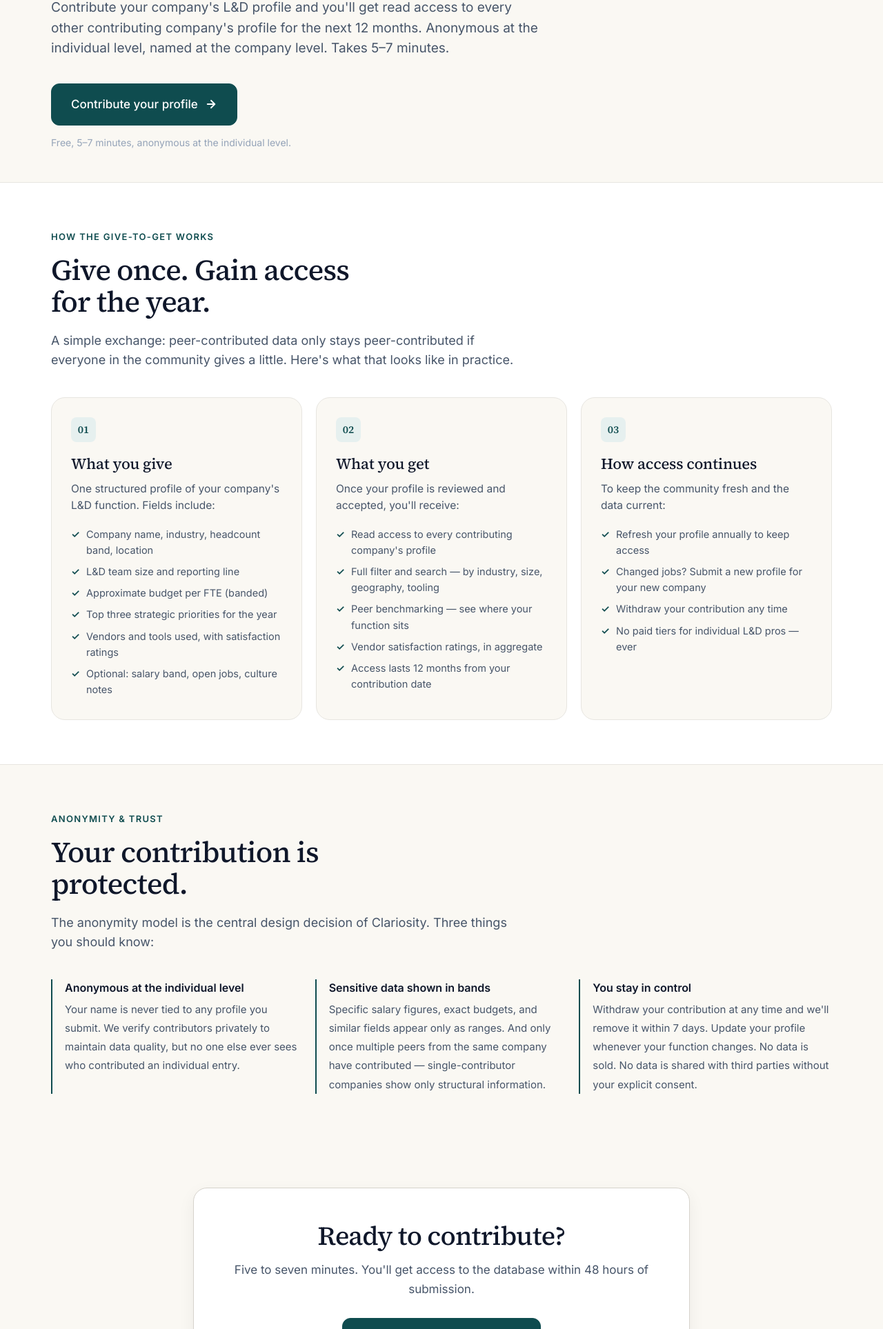
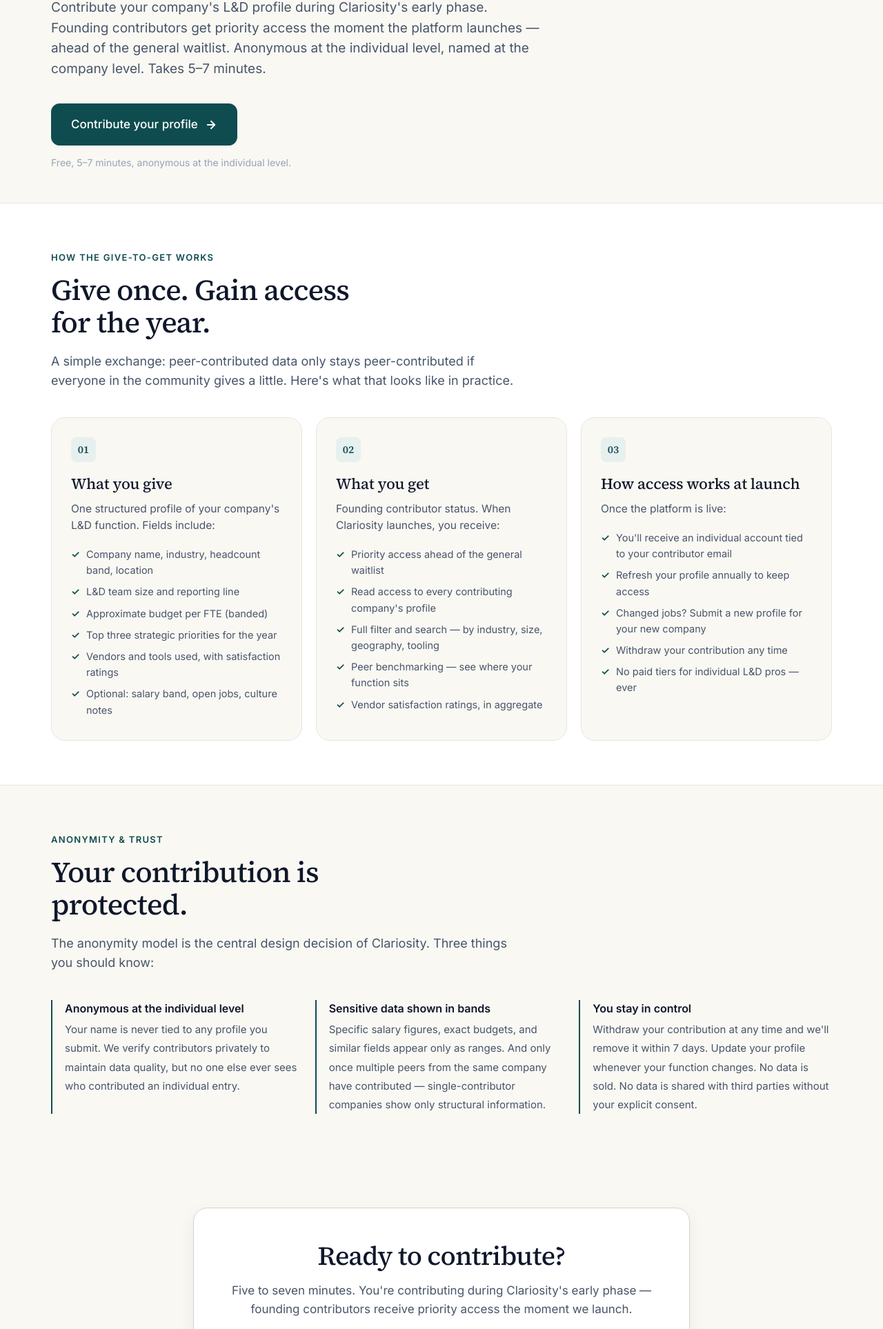
Before and after one commit to wackywizard-bit/clariosity-site, a plain HTML site: page contribute.html in a window 1280 px wide. Shown: the part 407-2334 px from the top of the page at 69% size. Drawn offline with Linux system fonts and the light colour scheme.

Commit message:
Add files via upload

```diff
--- a/contribute.html
+++ b/contribute.html
@@ -139,7 +139,7 @@
     <div class="container">
       <span class="eyebrow">Contribute your profile</span>
       <h1 class="page-title">Share your profile. Unlock the <em>database</em>.</h1>
-      <p class="page-lede">Contribute your company's L&amp;D profile and you'll get read access to every other contributing company's profile for the next 12 months. Anonymous at the individual level, named at the company level. Takes 5–7 minutes.</p>
+      <p class="page-lede">Contribute your company's L&amp;D profile during Clariosity's early phase. Founding contributors get priority access the moment the platform launches — ahead of the general waitlist. Anonymous at the individual level, named at the company level. Takes 5–7 minutes.</p>
       <a href="https://tally.so/r/VLvLdj" class="hero-cta" target="_blank" rel="noopener">
         Contribute your profile
         <svg width="18" height="18" viewBox="0 0 24 24" fill="none" stroke="currentColor" stroke-width="2.5" stroke-linecap="round" stroke-linejoin="round"><line x1="5" y1="12" x2="19" y2="12"/><polyline points="12 5 19 12 12 19"/></svg>
@@ -176,21 +176,22 @@
         <div class="step-card">
           <span class="step-num">02</span>
           <h3>What you get</h3>
-          <p>Once your profile is reviewed and accepted, you'll receive:</p>
+          <p>Founding contributor status. When Clariosity launches, you receive:</p>
           <ul>
+            <li>Priority access ahead of the general waitlist</li>
             <li>Read access to every contributing company's profile</li>
             <li>Full filter and search — by industry, size, geography, tooling</li>
             <li>Peer benchmarking — see where your function sits</li>
             <li>Vendor satisfaction ratings, in aggregate</li>
-            <li>Access lasts 12 months from your contribution date</li>
           </ul>
         </div>
 
         <div class="step-card">
           <span class="step-num">03</span>
-          <h3>How access continues</h3>
-          <p>To keep the community fresh and the data current:</p>
+          <h3>How access works at launch</h3>
+          <p>Once the platform is live:</p>
           <ul>
+            <li>You'll receive an individual account tied to your contributor email</li>
             <li>Refresh your profile annually to keep access</li>
             <li>Changed jobs? Submit a new profile for your new company</li>
             <li>Withdraw your contribution any time</li>
@@ -233,7 +234,7 @@
     <div class="container">
       <div class="cta-card">
         <h2>Ready to contribute?</h2>
-        <p>Five to seven minutes. You'll get access to the database within 48 hours of submission.</p>
+        <p>Five to seven minutes. You're contributing during Clariosity's early phase — founding contributors receive priority access the moment we launch.</p>
         <a href="https://tally.so/r/VLvLdj" class="hero-cta" target="_blank" rel="noopener">
           Contribute your profile
           <svg width="18" height="18" viewBox="0 0 24 24" fill="none" stroke="currentColor" stroke-width="2.5" stroke-linecap="round" stroke-linejoin="round"><line x1="5" y1="12" x2="19" y2="12"/><polyline points="12 5 19 12 12 19"/></svg>
@@ -270,9 +271,9 @@
         </details>
 
         <details class="faq-item">
-          <summary>How long until I get access?</summary>
+          <summary>When will I get access?</summary>
           <div class="faq-answer">
-            Within 48 hours of submission for the first wave of contributors. Once we're out of beta and contribution volume grows, we expect this to drop to under 24 hours. You'll receive an access link by email once your profile is reviewed.
+            Clariosity is currently being built — we're targeting a limited beta in Q3 2026 with broader access by year-end. By contributing now, you become a founding contributor and receive priority access the moment the platform goes live, ahead of the general waitlist. Once live, you'll have an individual account to sign in and browse the database.
           </div>
         </details>
 
```
